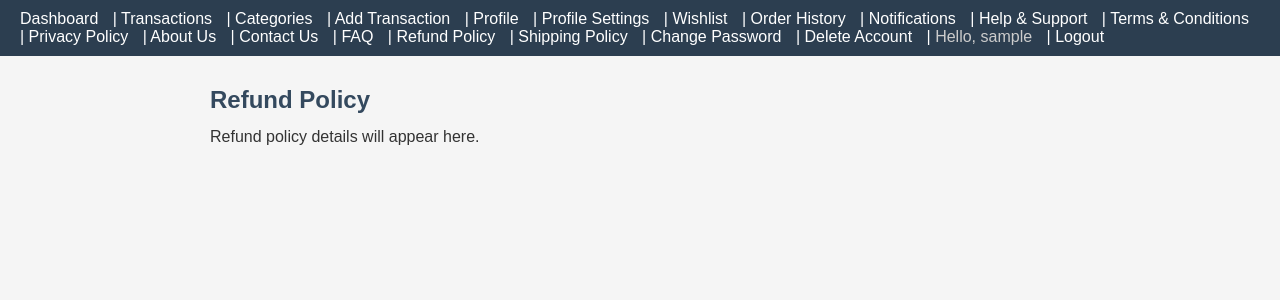
After one commit to rajpaladiya2004/Personal-Finance-Tracker, a Django app: page /refund-policy/ in a window 1280 px wide. The commit adds this page. Shown: the top 300 px of the page. Run offline with Django 4.2, Linux system fonts and the light colour scheme; the visitor is signed in with stand-in values (Sample User, id 1).

Commit message:
Add refund and shipping policy pages

```diff
--- a/expenses/urls.py
+++ b/expenses/urls.py
@@ -45,10 +45,12 @@ urlpatterns = [
     path('notifications/', views.notifications, name='notifications'),
     path('help-support/', views.help_support, name='help_support'),
     path('terms-conditions/', views.terms_conditions, name='terms_conditions'),
-    path('privacy-policy/', views.privacy_policy, name='privacy_policy'),
+    path('privacy-polcy/', views.privacy_policy, name='privacy_policy'),
     path('about-us/', views.about_us, name='about_us'),
     path('contact-us/', views.contact_us, name='contact_us'),
     path('faq/', views.faq, name='faq'),
+    path('refund-policy/', views.refund_policy, name='refund_policy'),
+    path('shipping-policy/', views.shipping_policy, name='shipping_policy'),
     path('profile/', views.profile, name='profile'),
     path('category/add/', views.add_category, name='add_category'),
     path('category/', views.category_list, name='category_list'),
--- a/expenses/views.py
+++ b/expenses/views.py
@@ -124,6 +124,16 @@ def faq(request):
 
 
 @login_required
+def refund_policy(request):
+    return render(request, 'expenses/refund_policy.html')
+
+
+@login_required
+def shipping_policy(request):
+    return render(request, 'expenses/shipping_policy.html')
+
+
+@login_required
 def category_list(request):
     categories = Category.objects.all().order_by('name')
     return render(request, 'expenses/category_list.html', {'categories': categories})
--- a/templates/base.html
+++ b/templates/base.html
@@ -21,10 +21,12 @@
             <a href="{% url 'expenses:notifications' %}">Notifications</a> |
             <a href="{% url 'expenses:help_support' %}">Help &amp; Support</a> |
             <a href="{% url 'expenses:terms_conditions' %}">Terms &amp; Conditions</a> |
-            <a href="{% url 'expenses:privacy_policy' %}">Privacy Policy</a> |
+            <a href="/privacy-policy/">Privacy Policy</a> |
             <a href="{% url 'expenses:about_us' %}">About Us</a> |
             <a href="{% url 'expenses:contact_us' %}">Contact Us</a> |
             <a href="{% url 'expenses:faq' %}">FAQ</a> |
+            <a href="/refund-policy/">Refund Policy</a> |
+            <a href="/shipping-policy/">Shipping Policy</a> |
             <a href="{% url 'expenses:change_password' %}">Change Password</a> |
             <a href="{% url 'expenses:delete_account' %}">Delete Account</a> |
             <span>Hello, {{ request.user.username }}</span> |
--- /dev/null
+++ b/templates/expenses/refund_policy.html
@@ -0,0 +1,8 @@
+{% extends 'base.html' %}
+
+{% block title %}Refund Policy - Personal Finance Tracker{% endblock %}
+
+{% block content %}
+    <h2>Refund Policy</h2>
+    <p>Refund policy details will appear here.</p>
+{% endblock %}
```
Also changed, not shown: templates/expenses/dashboard.html (+6 -2 lines), templates/expenses/shipping_policy.html (added, +8 -0 lines).
